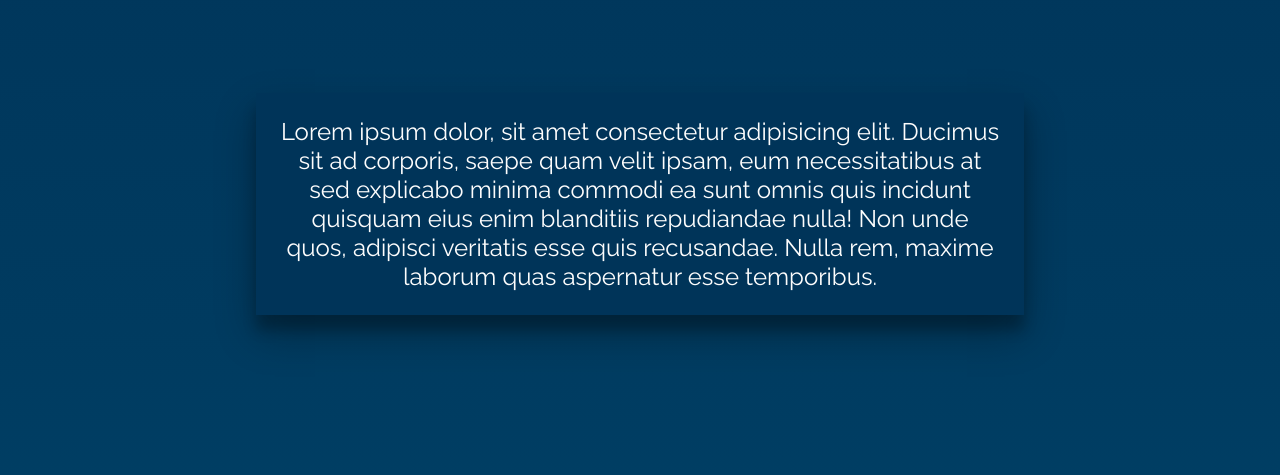
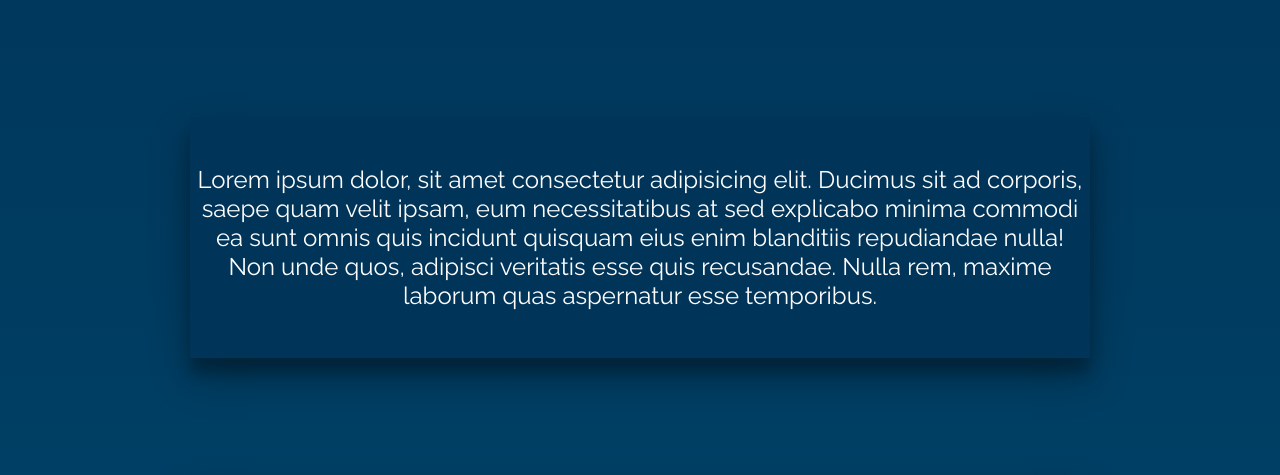
Before and after one commit to julianvazq/traffic-camera-finder, a website: page public/about.html in a window 1280 px wide. Shown: the part 289-764 px from the top of the page. Drawn offline with nearby package versions, Linux system fonts and the light colour scheme.

Commit message:
Fixed content-mission layout

```diff
--- a/public/about.html
+++ b/public/about.html
@@ -26,17 +26,19 @@
         <a href="doc.html"> <li class="inner-nav__item">Documentation</li></a>
       </ul>
     </nav>
-    <!-- Mission -->
+
     <header>
       <h1 class="title-mission">OUR MISSION</h1>
-      <div class="content-mission">
-        Lorem ipsum dolor, sit amet consectetur adipisicing elit. Ducimus sit ad
-        corporis, saepe quam velit ipsam, eum necessitatibus at sed explicabo
-        minima commodi ea sunt omnis quis incidunt quisquam eius enim blanditiis
-        repudiandae nulla! Non unde quos, adipisci veritatis esse quis
-        recusandae. Nulla rem, maxime laborum quas aspernatur esse temporibus.
-      </div>
     </header>
+    <!-- Mission -->
+    <section class="content-mission">
+      Lorem ipsum dolor, sit amet consectetur adipisicing elit. Ducimus sit ad
+      corporis, saepe quam velit ipsam, eum necessitatibus at sed explicabo
+      minima commodi ea sunt omnis quis incidunt quisquam eius enim blanditiis
+      repudiandae nulla! Non unde quos, adipisci veritatis esse quis
+      recusandae. Nulla rem, maxime laborum quas aspernatur esse temporibus.
+    </section>
+
     <!-- Memeber -->
     <section class="section-members">
       <h1 class="title-summary">OUR MEMBERS</h1>
--- a/public/css/about-style.css
+++ b/public/css/about-style.css
@@ -46,8 +46,8 @@ a {
   background-color: #fdfdfd;
 }
 
-.section-mission {
-  margin-top: 6em;
+.content-mission {
+  font-size: 1.5rem;
 }
 
 section {
@@ -155,19 +155,7 @@ nav {
 header {
   color: #fdfdfd;
   margin: 4em 0;
-  height: 80vh;
   text-align: center;
-}
-
-.content-mission {
-  width: 60%;
-  margin: auto;
-  margin-top: 4em;
-  font-size: 1.5rem;
-  background-color: #003459;
-  color: #fdfdfd;
-  padding: 1em;
-  box-shadow: 0 19px 38px rgba(0, 0, 0, 0.3), 0 15px 12px rgba(0, 0, 0, 0.22);
 }
 
 .list-members {
```
